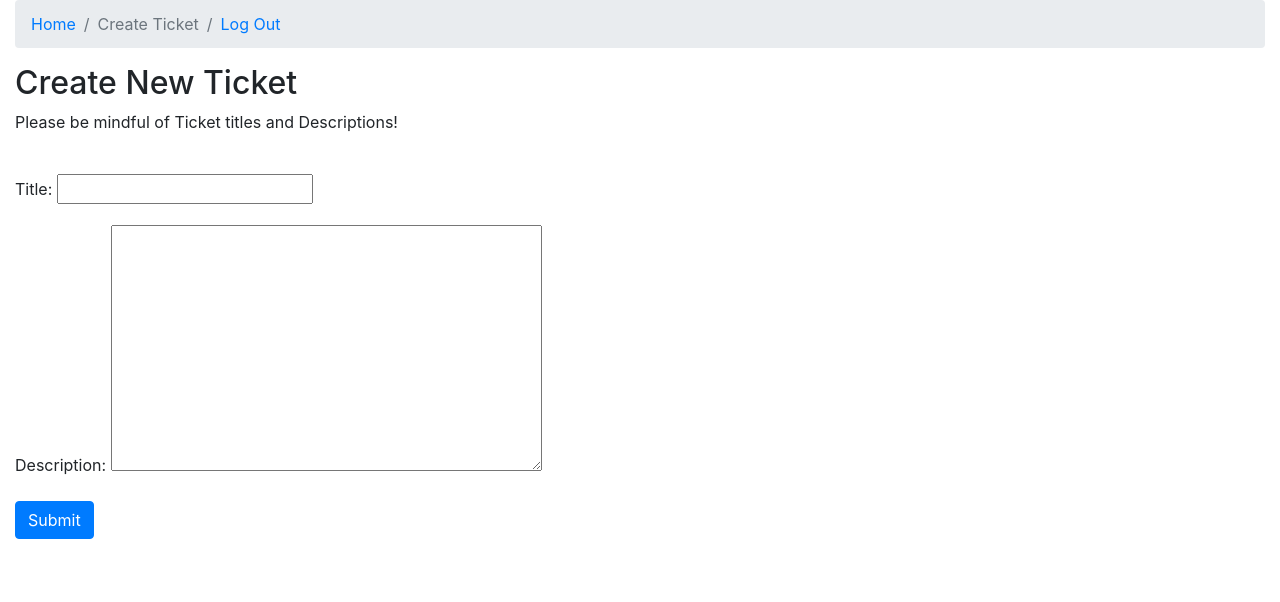
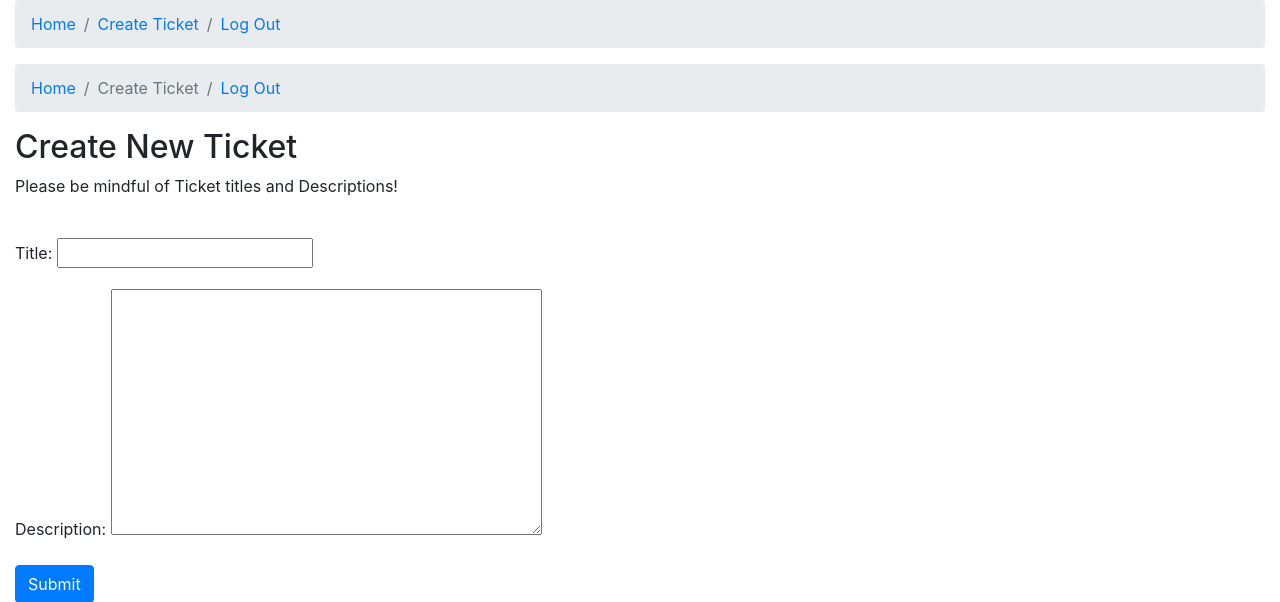
Before and after one commit to josephdubon/django-bugtracker, a Django app: page /create_ticket/ in a window 1280 px wide. Shown: the top 602 px of the page. Run offline with Django 3.2, Linux system fonts and the light colour scheme; the visitor is signed in with stand-in values (Sample User, id 1); some libraries are stand-ins or nearby versions.

Commit message:
Added nav to base for all pages
Took 22 seconds

```diff
--- a/templates/base.html
+++ b/templates/base.html
@@ -11,6 +11,19 @@
 </head>
 <body>
 <main class="container-fluid">
+    <nav aria-label="breadcrumb">
+        <ol class="breadcrumb">
+            <li class="breadcrumb-item " aria-current="page"><a href="{% url 'home' %}">Home</a>
+                {% if user.is_authenticated %}
+                    <li class="breadcrumb-item " aria-current="page"><a href="{% url 'create_ticket' %}">Create
+                        Ticket</a>
+                    </li>
+                    <li class="breadcrumb-item " aria-current="page"><a href="{% url 'logout' %}">Log Out</a></li>
+                {% else %}
+                    <li class="breadcrumb-item " aria-current="page"><a href="{% url 'login' %}">Log In</a></li>
+                {% endif %}
+        </ol>
+    </nav>
     {% block content %}
     {% endblock %}
 </main>
```
